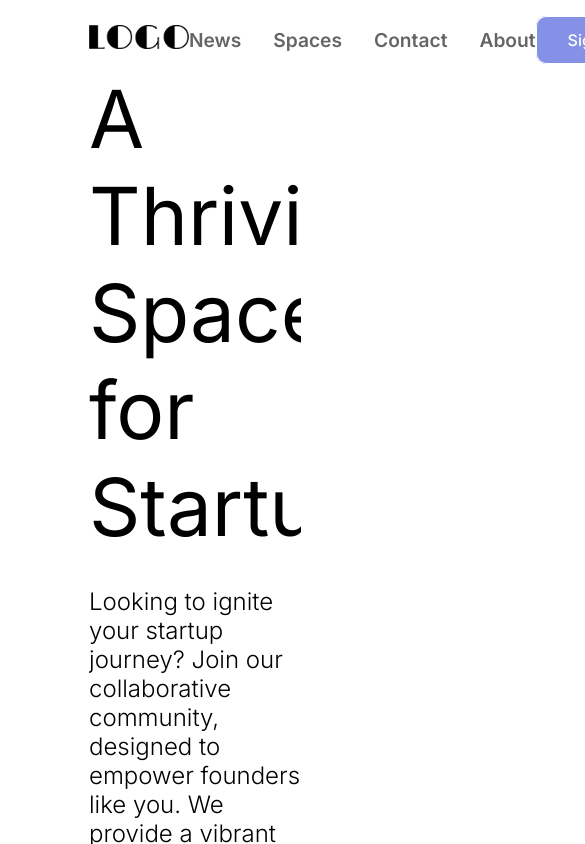
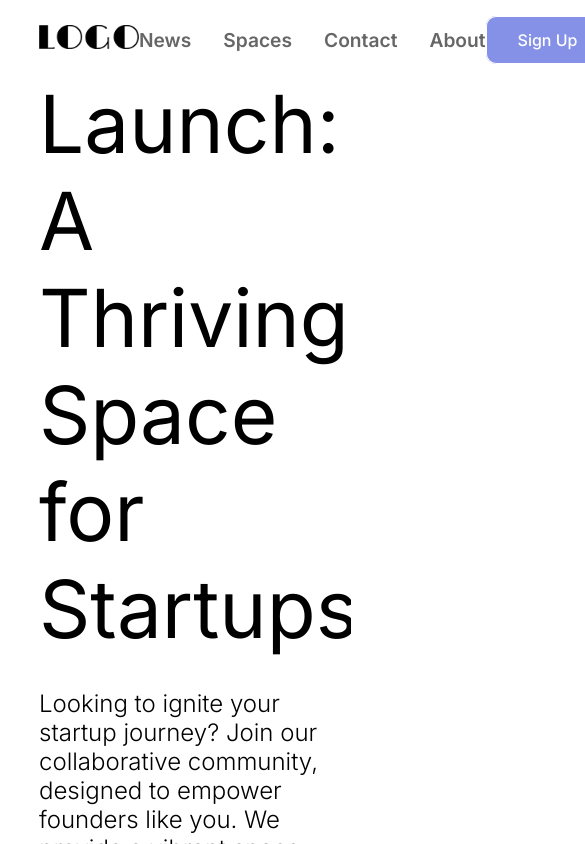
Before and after one commit to notHisu/StartupViet, a Next.js app: page / in a window 390 px wide. Shown: the top 844 px of the page, 585 px wide, since content can reach past the window. Built offline with nearby package versions, Linux system fonts and the light colour scheme.

Commit message:
update responsive

```diff
--- a/src/app/globals.css
+++ b/src/app/globals.css
@@ -28,14 +28,14 @@
 }
 
 .container {
-  max-width: 1600px;
+  /* max-width: 1600px;
   margin: auto;
   padding-left: 50px;
   padding-right: 50px;
   min-height: 100vh;
   display: flex;
   flex-direction: column;
-  justify-content: space-between;
+  justify-content: space-between; */
 }
 
 * {
--- a/src/app/news/List/ListMostRead/ItemMostRead/ItemMostRead.module.css
+++ b/src/app/news/List/ListMostRead/ItemMostRead/ItemMostRead.module.css
@@ -42,6 +42,7 @@
 @media (max-width: 1023px) {
   .bg_img {
     height: 500px;
+    margin-bottom: 2.5rem;
   }
   .title {
     font-size: 28px;
--- a/src/app/news/List/ListMostRead/ItemMostRead/ItemMostRead.tsx
+++ b/src/app/news/List/ListMostRead/ItemMostRead/ItemMostRead.tsx
@@ -21,7 +21,7 @@ export default function ItemMostRead({
         style={{
           // background: `url(${item.img})`,
           background: "url(https://fakeimg.pl/1000x700)",
-          backgroundSize: "contain",
+          backgroundSize: "cover",
           backgroundRepeat: "no-repeat",
           backgroundPosition: "center",
         }}
```
